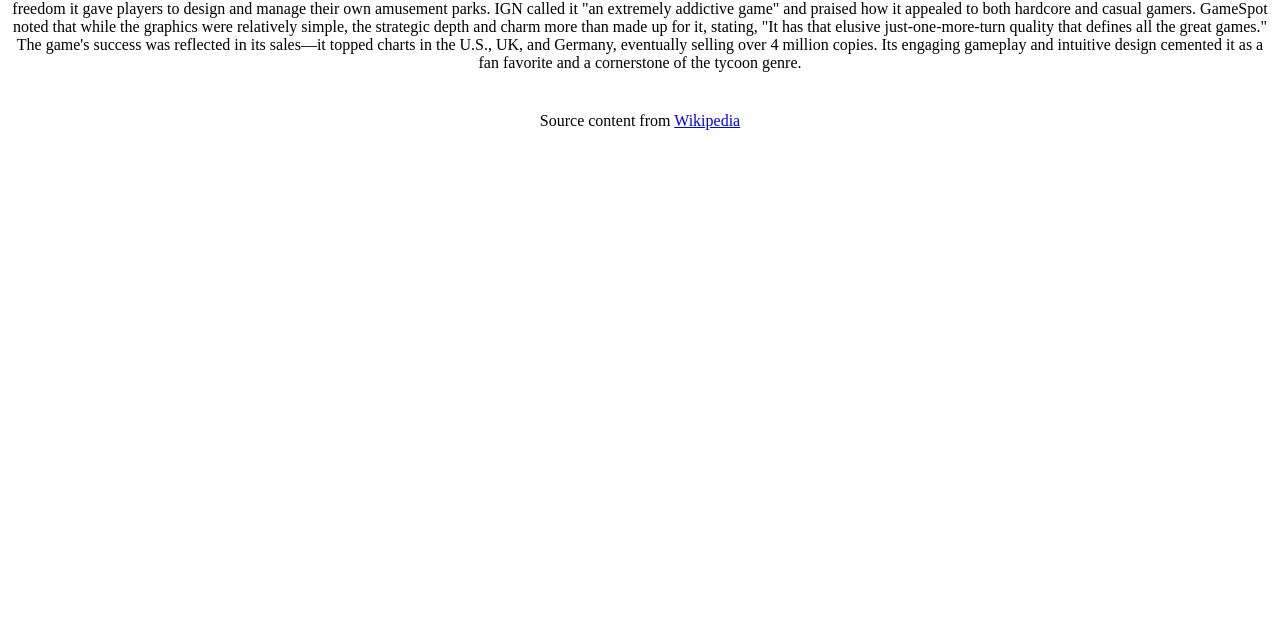
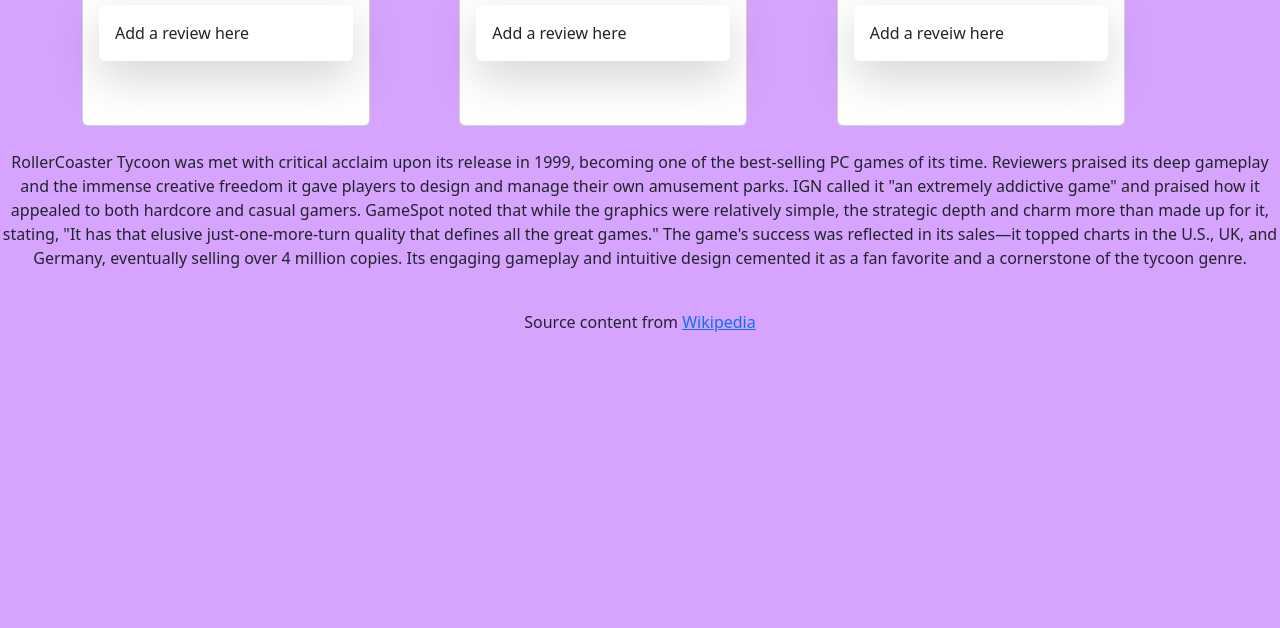
Before and after one commit to fyrineholm/RCTycoon, a plain HTML site: page reception/index.html in a window 1280 px wide. Shown: the part 172-800 px from the top of the page. Drawn offline with nearby package versions, Linux system fonts and the light colour scheme.

Commit message:
added three columns to put reveiws

```diff
--- a/reception/index.html
+++ b/reception/index.html
@@ -1,6 +1,7 @@
 <!doctype html>
 <html>
 	<head>
+	<link rel="stylesheet" href="https://cdn.jsdelivr.net/npm/bootstrap@5.3.0/dist/css/bootstrap.min.css">
 		<title>Reception of RCT</title>
 		<style>
 			nav {
@@ -27,7 +28,7 @@
 			}
 		</style>
 	</head>
-	<body>
+	<body style = "background-color: #d6a4ff">
 		<nav>
 			<a href="./#">Gameplay<sub>Bernard Hoeger Jerez</sub></a>
 			<a href="./development">Development<sub>Fýrine</sub></a>
@@ -38,8 +39,55 @@
 		<header>
 			<h1 style="text-align: center;">RollerCoaster Tycoon's reception by Finn Aberdein</h1>
 		</header>
+		<main>
+		<section class="container my-4">
+            <div class="row g-3 align-items-center">
+
+                <div class="col-12 col-md-4">
+                    <div class="card" style="width: 18rem;">
+
+  <div class="card-body">
+    <h5 class="card-title">Reveiw 1</h5>
+    <p class="card-text shadow-lg p-3 mb-5 bg-body rounded">Add a review here</p>
+
+
+  </div>
+</div>
+                </div>
+
+
+                <div class="col-12 col-md-4">
+  <div class="card" style="width: 18rem;">
+
+
+    <div class="card-body">
+      <h5 class="card-title">review 2</h5>
+      <p class="card-text shadow-lg p-3 mb-5 bg-body rounded">Add a review here</p>
+    </div>
+  </div>
+</div>
+
+
+
+                <div class="col-12 col-md-4">
+                    <div class="card" style="width: 18rem;">
+
+  <div class="card-body">
+    <h5 class="card-title">review 3</h5>
+    <p class="card-text shadow-lg p-3 mb-5 bg-body rounded">Add a reveiw here</p>
+
+  </div>
+</div>
+                </div>
+            </div>
+        </section>
+
+
+
+
+
 		<p style = "text-align: center;">RollerCoaster Tycoon was met with critical acclaim upon its release in 1999, becoming one of the best-selling PC games of its time. Reviewers praised its deep gameplay and the immense creative freedom it gave players to design and manage their own amusement parks. IGN called it "an extremely addictive game" and praised how it appealed to both hardcore and casual gamers. GameSpot noted that while the graphics were relatively simple, the strategic depth and charm more than made up for it, stating, "It has that elusive just-one-more-turn quality that defines all the great games." The game's success was reflected in its sales—it topped charts in the U.S., UK, and Germany, eventually selling over 4 million copies. Its engaging gameplay and intuitive design cemented it as a fan favorite and a cornerstone of the tycoon genre.</p>
-
+		</main>
 
 		<footer>
 			<p>
@@ -47,5 +95,6 @@
 				<a href="https://en.wikipedia.org/wiki/RollerCoaster_Tycoon_(video_game)">Wikipedia</a>
 			</p>
 		</footer>
+		<script src="https://cdn.jsdelivr.net/npm/bootstrap@5.3.0/dist/js/bootstrap.bundle.min.js"></script>
 	</body>
 </html>
```
